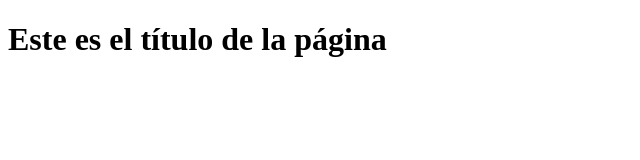
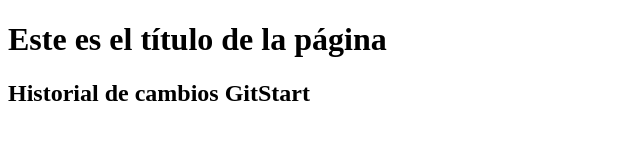
Before and after one commit to pato0228/gitStart, a plain HTML site: page index.html in a window 1280 px wide. Shown: the whole page, without its empty margins (0-640 px from the left). Drawn offline with Linux system fonts and the light colour scheme.

Commit message:
subtitulo de página

```diff
--- a/index.html
+++ b/index.html
@@ -6,5 +6,6 @@
 </head>
 <body>
 	<h1>Este es el título de la página</h1>
+	<h2>Historial de cambios GitStart</h2>
 </body>
 </html>
```
